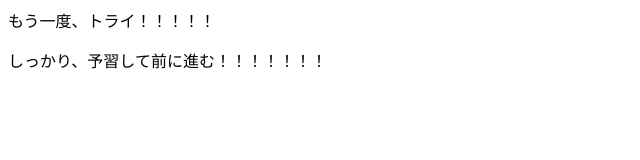
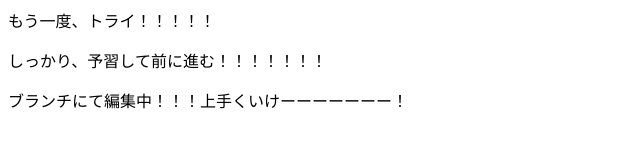
Before and after one commit to eeetsu/repository_command, a plain HTML site: page index.html in a window 1280 px wide. Shown: the whole page, without its empty margins (0-640 px from the left). Drawn offline with Linux system fonts and the light colour scheme.

Commit message:
ブランチのtestにてコミットメッセージ書き込み中！！！

```diff
--- a/index.html
+++ b/index.html
@@ -1,2 +1,3 @@
 <p>もう一度、トライ！！！！！</p>
 <p>しっかり、予習して前に進む！！！！！！！</p>
+<p>ブランチにて編集中！！！上手くいけーーーーーーー！</p>
```
